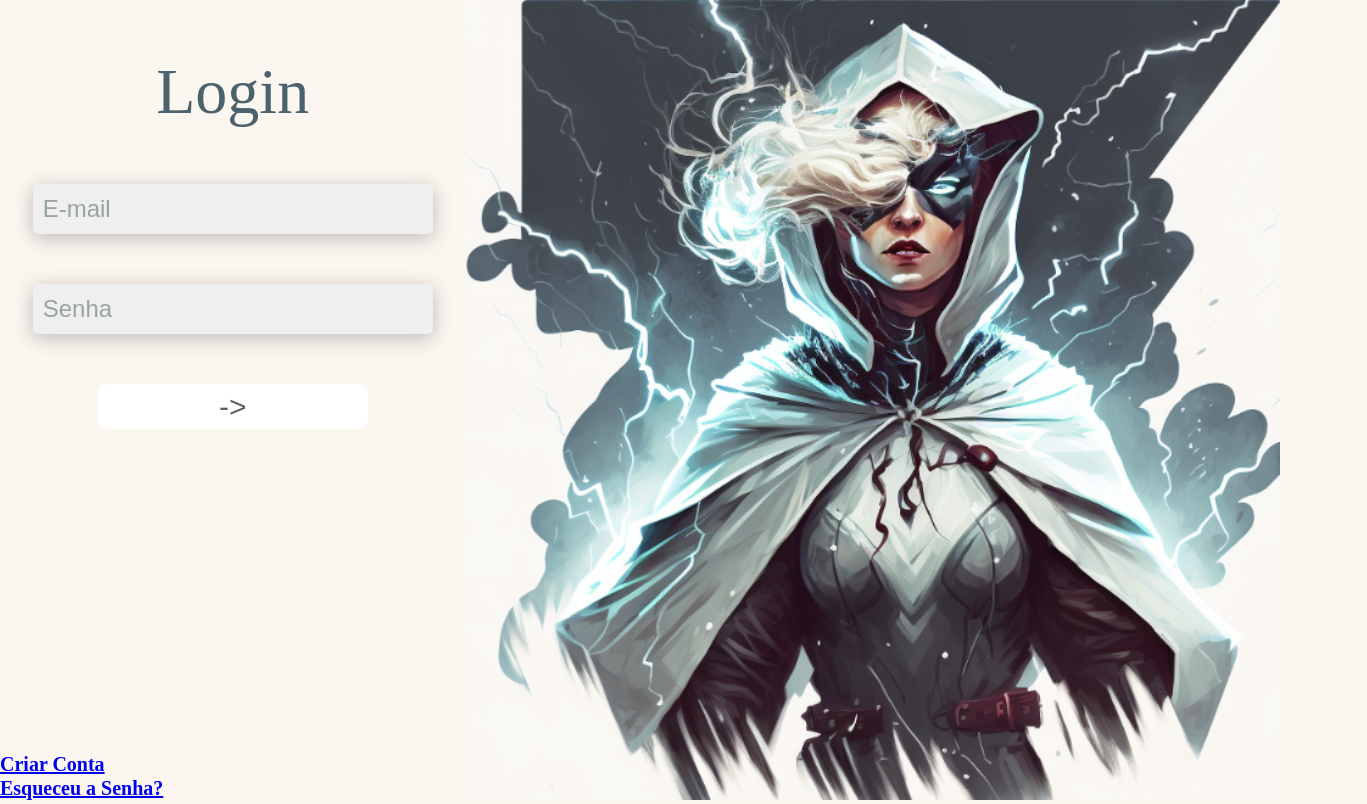
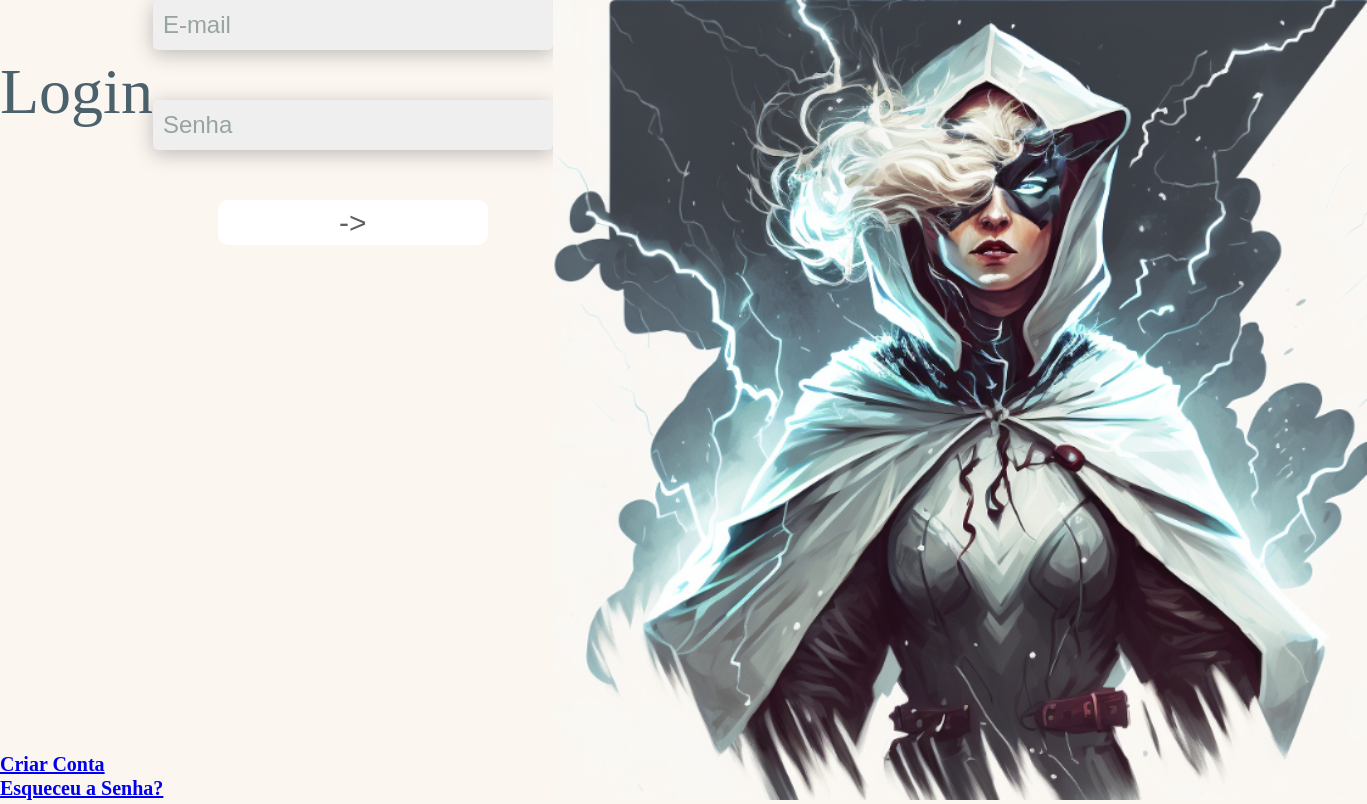
Before and after one commit to nathanassis/emakers-front-end, a React (Create React App) app: page /login in a window 1280 px wide. Shown: the whole page, 1367 px wide, since content can reach past the window. Built offline with nearby package versions, Linux system fonts and the light colour scheme.

Commit message:
refactor: update components

```diff
--- /dev/null
+++ b/src/components/container/index.css
@@ -0,0 +1,4 @@
+div {
+    width: 100%;
+    display: flex;
+}
--- a/src/components/container/index.tsx
+++ b/src/components/container/index.tsx
@@ -1,3 +1,5 @@
+import "./index.css";
+
 interface ContainerProps {
     id?: string,
     children?: React.ReactNode,
--- /dev/null
+++ b/src/components/section/index.css
@@ -0,0 +1,3 @@
+div {
+    margin: 0 auto;
+}
--- a/src/components/section/index.tsx
+++ b/src/components/section/index.tsx
@@ -1,3 +1,5 @@
+import "./index.css";
+
 interface SectionProps {
     children?: React.ReactNode,
     style?: React.CSSProperties,
@@ -8,7 +10,9 @@ function Section(props: SectionProps) {
 
     return (
         <section style={style}>
-            {children}
+            <div>
+                {children}
+            </div>
         </section>
     );
 }
```
